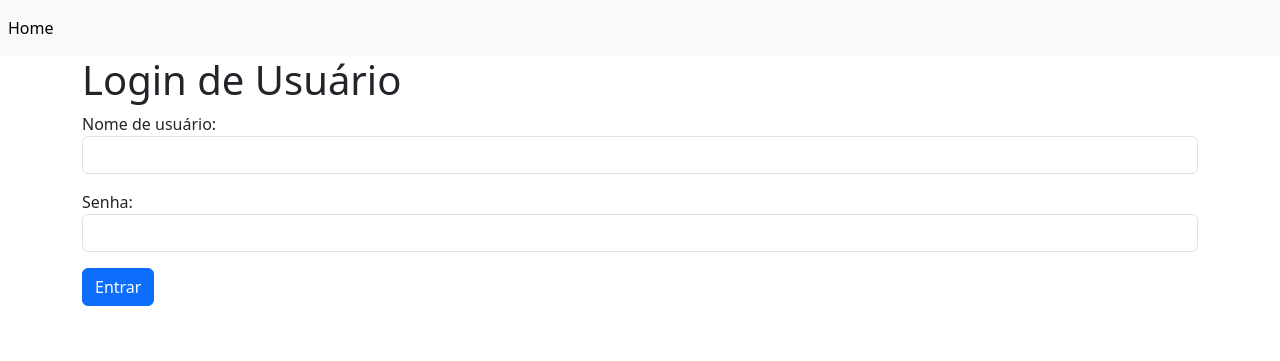
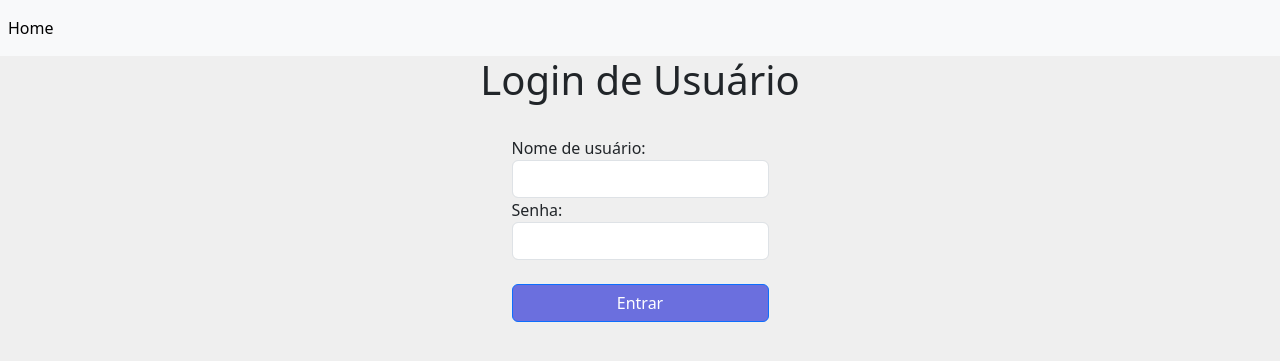
Before and after one commit to devmarcs/jogoteca_flask, a Flask app: page /login in a window 1280 px wide. Shown: the top 361 px of the page. Run offline with Flask 3, Linux system fonts and the light colour scheme.

Commit message:
finalização do primeiro curso

```diff
--- a/app.py
+++ b/app.py
@@ -1,4 +1,5 @@
 from flask import Flask, render_template,request, redirect,url_for, flash, session
+from models.usuarios import Usuario, usuario1, usuario2, usuario3, usuario4
 
 class Jogo():
     def __init__(self, nome, categoria, console):
@@ -20,6 +21,8 @@ def index():
 
 @app.route('/jogos')
 def jogos():
+    if 'usuario_logado' not in session or session['usuario_logado'] == None:
+        return redirect(url_for('login', proxima=url_for('cadastro')))
     return render_template('lista.html',jogos= lista)
 
 @app.route('/cadastre')
@@ -36,25 +39,42 @@ def criado():
 
     jogo = Jogo(nome, categoria, console)
     lista.append(jogo)
+    flash('Jogo cadastrado com sucesso!')
     return redirect(url_for('jogos'))
 
 
 
 @app.route('/login')
 def login():
-    return render_template('login.html')
+    proxima = request.args.get('proxima')
+    return render_template('login.html', proxima=proxima)
 
 
 
 @app.route('/autenticar', methods=['GET', 'POST'])
 def autenticar():
-    if 'eusoufodao' == request.form['senha']:
-        session["usuario_logado"] = request.form['usuario']
-        flash('Usuário' + session["usuario_logado"] + 'logado com sucesso')
-        return redirect('/jogos')
+    usuarios = {
+        usuario1.username : usuario1,
+        usuario2.username : usuario2,
+        usuario3.username : usuario3
+        }
+
+    if request.form['usuario'] in usuarios:
+        usuario = usuarios[request.form['usuario']]
+        if request.form['senha'] == usuario.senha:
+            session['usuario_logado'] = usuario.username
+            flash(f'{usuario.username}   logado com sucesso')
+            proxima_pagina =request.form['proxima']
+            return redirect('/jogos')
     flash('Usuário não logado')
-    return redirect('/login')
+    return redirect(url_for(proxima_pagina))
 
+
+@app.route('/logout')
+def logout():
+    session['usuario_logado'] = None
+    flash('Usuário deslogado com sucesso!')
+    return redirect(url_for('index'))
 
 if __name__ == '__main__':
     app.run(debug=True)
--- /dev/null
+++ b/static/css/estilo_login.css
@@ -0,0 +1,35 @@
+@import url('https://fonts.googleapis.com/css2?family=Inter:wght@400;700&family=Montserrat:ital,wght@0,600;1,700&family=Poppins:wght@300;400;500;700&display=swap');
+
+
+:root {
+    --cor-principal: #efefef;
+    --cor-secundaria: #6B6FDE;
+    --cor-preta: #000000;
+    --fonte-principal: 'Montserrat', sans-serif;
+}
+
+* {
+    margin: 0;
+    padding: 0;
+    box-sizing: border-box;
+}
+
+
+.titulo__login {
+    text-align: center;
+}
+
+.container__pai {
+    padding-top: 1.5em;
+    display: flex;
+    justify-content: center;
+
+}
+
+body {
+    background-color: var(--cor-principal);
+}
+.btns {
+    background-color: var(--cor-secundaria);
+    width: 100%;
+}
--- a/templates/base.html
+++ b/templates/base.html
@@ -5,6 +5,7 @@
     <meta name="viewport" content="width=device-width, initial-scale=1.0">
     <title>{% block title %}  {% endblock %}</title>
     <link href="https://cdn.jsdelivr.net/npm/bootstrap@5.3.2/dist/css/bootstrap.min.css" rel="stylesheet" integrity="sha384-T3c6CoIi6uLrA9TneNEoa7RxnatzjcDSCmG1MXxSR1GAsXEV/Dwwykc2MPK8M2HN" crossorigin="anonymous">
+    <script src="https://cdn.jsdelivr.net/npm/bootstrap@5.3.2/dist/js/bootstrap.bundle.min.js" integrity="sha384-C6RzsynM9kWDrMNeT87bh95OGNyZPhcTNXj1NW7RuBCsyN/o0jlpcV8Qyq46cDfL" crossorigin="anonymous" defer></script>
     {% block customCSS %}
 
     {% endblock %}
--- a/templates/lista.html
+++ b/templates/lista.html
@@ -14,8 +14,10 @@
             </ul>
         {% endif %}
     {% endwith %}
-<p class="text-right"><a href="{{url_for('cadastro')}}" class="btn btn-success">+Novo Cadastro</a></p>
     <div class="container">
+        <a href="{{url_for('cadastro')}}" class="btn btn-success">+Novo Cadastro</a>
+        <a href="{{url_for('logout')}}" class="btn btn-danger">Fazer Logout</a>
+
         <div class="page-header">
             <h1>Jogoteca</h1>
         </div>
--- a/templates/login.html
+++ b/templates/login.html
@@ -2,8 +2,13 @@
 
 {% block title %} Login {% endblock %}
 
+{% block customCSS %}
+  <link rel="stylesheet" href="{{ url_for('static', filename='css/estilo_login.css')}}">
+{% endblock %}
+
+
 {% block content %}
-<div class="container">
+<div class="col-9 mx-auto ">
 
     {% with messages = get_flashed_messages() %}
         {% if messages %}
@@ -14,13 +19,23 @@
             </ul>
         {% endif %}
     {% endwith %}
+    <h1 class="titulo__login">Login de Usuário</h1>
+    <div class="container__pai">
 
-    <h1>Login de Usuário</h1>
-    <form method="POST" action="/autenticar">
-        <p><label>Nome de usuário:</label> <input class="form-control" type="text" name="usuario" required></p>
-        <p><label>Senha:</label> <input class="form-control" type="password" name="senha" required></p>
-        <p><button class="btn btn-primary" type="submit">Entrar</button></p>
-    </form>
+        <form  method="POST" action="{{ url_for('autenticar') }}">
+            <div class="form-group col-12">
+                <input type="hidden" name="proxima" value="{{ proxima }}">
+                <label>Nome de usuário:</label>
+                <input class="form-control" type="text" name="usuario" required>
+            </div>
+            <div class="form-group col-12">
+                <label>Senha:</label>
+                <input class="form-control" type="password" name="senha" required>
+            </div>
+            <br>
+            <button class="btn btn-primary btns" type="submit">Entrar</button>
+        </form>
+    </div>
 </div>
 
 
```
Also changed, not shown: models/usuarios.py (added, +12 -0 lines).
